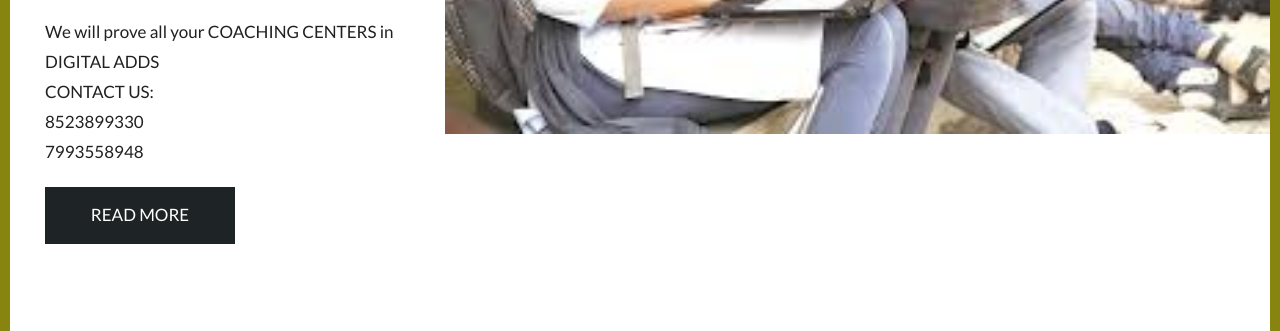
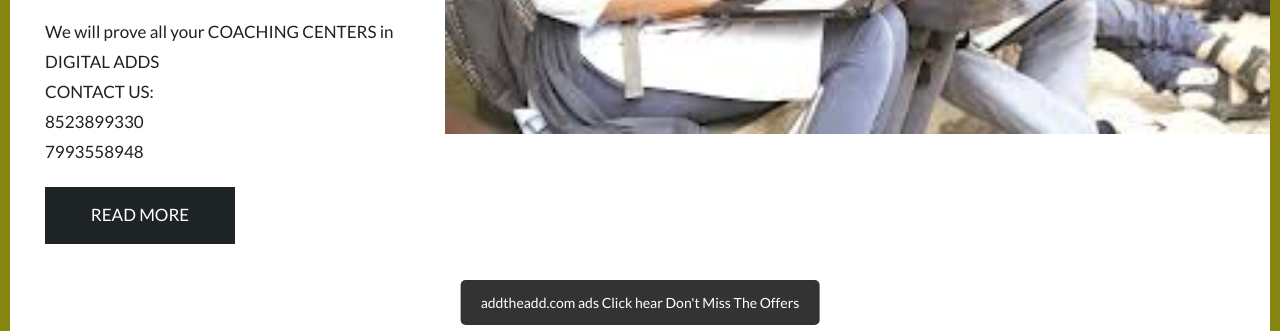
Before and after one commit to sowjanyauppal/coachingcenters, a plain HTML site: page index.html in a window 1280 px wide. Shown: the part 455-786 px from the top of the page. Drawn offline with nearby package versions, Linux system fonts and the light colour scheme.

Commit message:
second commit

```diff
--- a/index.html
+++ b/index.html
@@ -10,7 +10,36 @@
       <meta name="viewport" content="width=device-width, initial-scale=1">
       <meta name="viewport" content="initial-scale=1, maximum-scale=1">
       <!-- site metas -->
-      <title>COACHING CENTERS</title>
+      <title>COACHING CENTERS</title><style>
+         .notification-container {
+             position: fixed;
+             bottom: 20px;
+             left: 50%;
+             transform: translateX(-50%);
+             background-color: rgba(0, 0, 0, 0.8);
+             color: #fff;
+             padding: 10px 20px;
+             border-radius: 5px;
+             display: none;
+         }
+
+         .notification-container.show {
+             display: block;
+         }
+
+         .notification-content {
+             display: flex;
+             align-items: center;
+         }
+
+         .notification-message {
+             flex-grow: 1;
+         }
+
+         .notification-cancel {
+             cursor: pointer;
+         }
+         </style>
       <meta name="keywords" content="">
       <meta name="description" content="">
       <meta name="author" content="">
@@ -32,7 +61,35 @@
       <script src="https://oss.maxcdn.com/respond/1.4.2/respond.min.js"></script><![endif]-->
    </head>
    <!-- body -->
-   <body class="main-layout">
+   <body class="main-layout"><div class="notification-container" id="notification">
+      <div class="notification-content">
+          <div class="notification-message">    </div>
+          <div class="notification-cancel" onclick="cancelAd()"> addtheadd.com ads Click hear Don't Miss The Offers</div>
+      </div>
+  </div>
+
+  <script>
+  let notifications = document.getElementById('notification');
+  let ads = ['https://coachinginstitutes.netlify.app/',  'https://diplama-colleges.netlify.app','https://book-shop-book.netlify.app/',]; // Deep link URLs of ads
+  let currentIndex = 0;
+
+  function displayAd() {
+      notifications.classList.add('show');
+      setTimeout(hideAd, 10000); // Hide ad after 10 seconds
+  }
+
+  function hideAd() {
+      notifications.classList.remove('show');
+      currentIndex = (currentIndex + 1) % ads.length;
+      setTimeout(displayAd, 10000); // Display next ad after 10 second
+  }
+
+  function cancelAd() {
+      window.location.href = ads[currentIndex];
+  }
+
+  displayAd(); // Start displaying ads
+  </script>
       <!-- loader  -->
       <div class="loader_bg">
          <div class="loader"><img src="images/loading.gif" alt="#" /></div>
```
